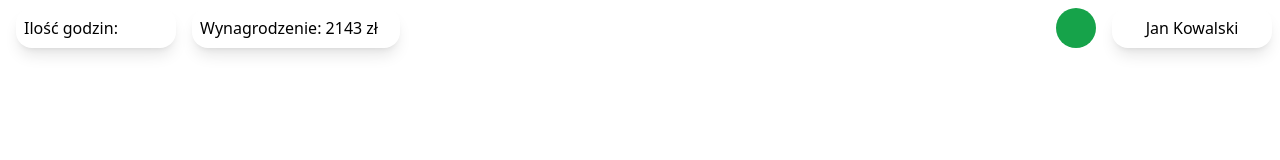
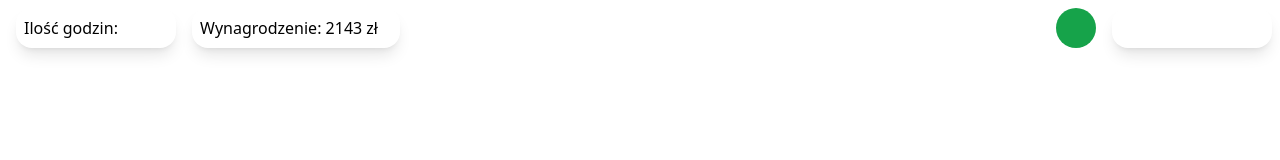
Before and after one commit to sniperdev/wopr-scheduler-cv, a React (Vite) app: page /app in a window 1280 px wide. Shown: the top 160 px of the page. Built offline with nearby package versions, Linux system fonts and the light colour scheme; some icons are missing.

Commit message:
<feat> handle name and surname in form

```diff
--- a/src/App.tsx
+++ b/src/App.tsx
@@ -1,13 +1,15 @@
 import LoginPage from "./pages/LoginPage";
 import { BrowserRouter as Router, Route, Routes } from "react-router-dom";
 import MainPage from "./pages/MainPage";
+import { useState } from "react";
 
 function App() {
+  const [name, setName] = useState("");
   return (
     <Router>
       <Routes>
-        <Route path="/" element={<LoginPage />} />
-        <Route path="/app" element={<MainPage />} />
+        <Route path="/" element={<LoginPage setName={setName} />} />
+        <Route path="/app" element={<MainPage name={name} />} />
       </Routes>
     </Router>
   );
--- a/src/pages/LoginPage.tsx
+++ b/src/pages/LoginPage.tsx
@@ -1,13 +1,27 @@
 import React from "react";
+import { useNavigate } from "react-router-dom";
 
-const LoginPage = () => {
+interface props {
+  setName: React.Dispatch<React.SetStateAction<string>>;
+}
+
+const LoginPage = ({ setName }: props) => {
+  const navigate = useNavigate();
+  const handleLogin = (e: React.FormEvent<HTMLFormElement>) => {
+    e.preventDefault();
+    navigate("/app");
+  };
   return (
     <div className="w-screen h-screen flex items-center justify-center">
-      <form className="flex flex-col gap-2 w-1/4">
+      <form
+        onSubmit={(e) => handleLogin(e)}
+        className="flex flex-col gap-2 w-1/4"
+      >
         <label>Podaj swoje imie i nazwisko:</label>
         <input
           type="text"
           placeholder="Jan Kowalski"
+          onChange={(e) => setName(e.target.value)}
           className="border-2 border-black rounded-2xl p-2"
         />
         <button
--- a/src/pages/MainPage.tsx
+++ b/src/pages/MainPage.tsx
@@ -1,7 +1,11 @@
 import React from "react";
 import { IoSend } from "react-icons/all";
 
-const MainPage = () => {
+interface props {
+  name: string;
+}
+
+const MainPage = ({ name }: props) => {
   return (
     <>
       <nav className="flex m-2">
@@ -12,9 +16,7 @@ const MainPage = () => {
         <div className="ml-auto w-10 h-10 p-3 mx-4 bg-green-600 rounded-full text-white">
           <IoSend></IoSend>
         </div>
-        <div className="shadow-lg w-40 p-2 rounded-2xl text-center">
-          Jan Kowalski
-        </div>
+        <div className="shadow-lg w-40 p-2 rounded-2xl text-center">{name}</div>
       </nav>
     </>
   );
```
